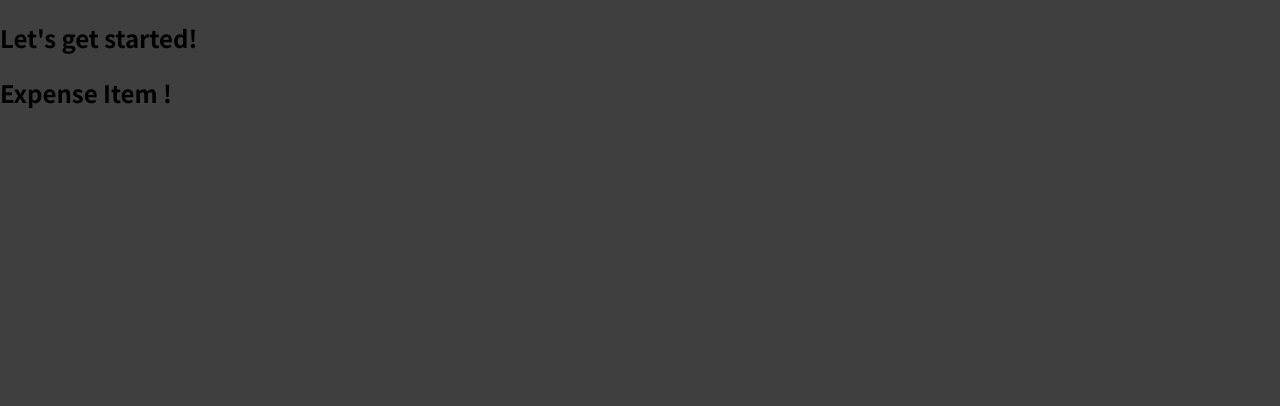
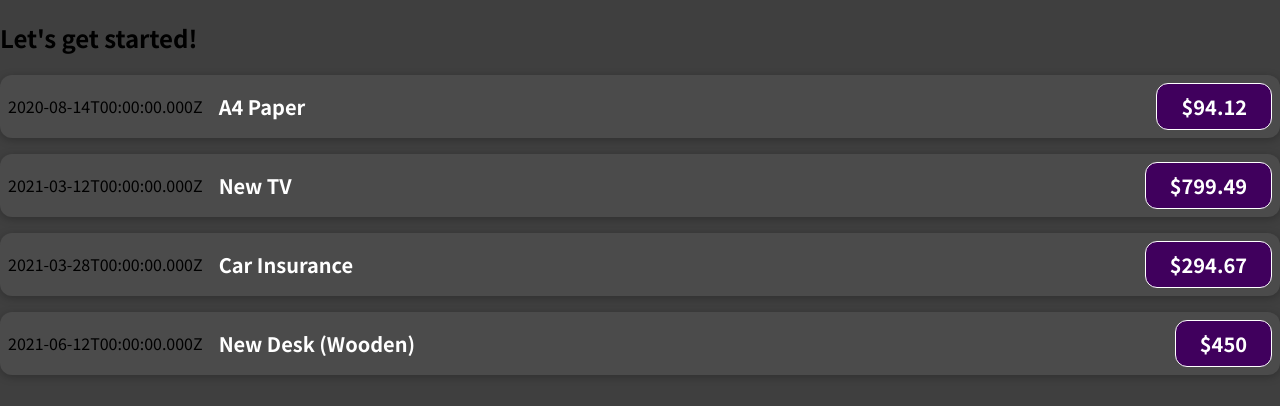
Before and after one commit to quanghuy871/reactjs, a JavaScript app: page / in a window 1280 px wide. Shown: the top 406 px of the page. Built offline with nearby package versions, Linux system fonts and the light colour scheme.

Commit message:
Passing data via props

```diff
--- a/src/App.js
+++ b/src/App.js
@@ -1,11 +1,41 @@
 import ExpenseItem from './component/ExpenseItem';
 
 function App() {
+  const expenses = [
+    {
+      id: 'e1',
+      title: 'A4 Paper',
+      amount: 94.12,
+      date: new Date(2020, 7, 14),
+    },
+    {
+      id: 'e2',
+      title: 'New TV',
+      amount: 799.49,
+      date: new Date(2021, 2, 12),
+    },
+    {
+      id: 'e3',
+      title: 'Car Insurance',
+      amount: 294.67,
+      date: new Date(2021, 2, 28),
+    },
+    {
+      id: 'e4',
+      title: 'New Desk (Wooden)',
+      amount: 450,
+      date: new Date(2021, 5, 12),
+    },
+  ];
+
   return (
-    <div>
-      <h2>Let's get started!</h2>
-      <ExpenseItem></ExpenseItem>
-    </div>
+      <div>
+        <h2>Let's get started!</h2>
+        <ExpenseItem title={expenses[0].title} date={expenses[0].date} amout={expenses[0].amount}/>
+        <ExpenseItem title={expenses[1].title} date={expenses[1].date} amout={expenses[1].amount}/>
+        <ExpenseItem title={expenses[2].title} date={expenses[2].date} amout={expenses[2].amount}/>
+        <ExpenseItem title={expenses[3].title} date={expenses[3].date} amout={expenses[3].amount}/>
+      </div>
   );
 }
 
--- /dev/null
+++ b/src/component/ExpenseItem.css
@@ -0,0 +1,56 @@
+.expense-item {
+    display: flex;
+    justify-content: space-between;
+    align-items: center;
+    box-shadow: 0 2px 8px rgba(0, 0, 0, 0.25);
+    padding: 0.5rem;
+    margin: 1rem 0;
+    border-radius: 12px;
+    background-color: #4b4b4b;
+}
+
+.expense-item__description {
+    display: flex;
+    flex-direction: column;
+    gap: 1rem;
+    align-items: flex-end;
+    flex-flow: column-reverse;
+    justify-content: flex-start;
+    flex: 1;
+}
+
+.expense-item h2 {
+    color: #3a3a3a;
+    font-size: 1rem;
+    flex: 1;
+    margin: 0 1rem;
+    color: white;
+}
+
+.expense-item__price {
+    font-size: 1rem;
+    font-weight: bold;
+    color: white;
+    background-color: #40005d;
+    border: 1px solid white;
+    padding: 0.5rem;
+    border-radius: 12px;
+}
+
+@media (min-width: 580px) {
+    .expense-item__description {
+        flex-direction: row;
+        align-items: center;
+        justify-content: flex-start;
+        flex: 1;
+    }
+
+    .expense-item__description h2 {
+        font-size: 1.25rem;
+    }
+
+    .expense-item__price {
+        font-size: 1.25rem;
+        padding: 0.5rem 1.5rem;
+    }
+}
--- a/src/component/ExpenseItem.js
+++ b/src/component/ExpenseItem.js
@@ -1,5 +1,15 @@
-function ExpenseItem() {
-  return <h2>Expense Item !</h2>;
+import './ExpenseItem.css';
+
+function ExpenseItem(props) {
+  return (
+      <div className="expense-item">
+        <span>{props.date.toISOString()}</span>
+        <div className="expense-item__description">
+          <h2>{props.title}</h2>
+          <span className="expense-item__price">${props.amout}</span>
+        </div>
+      </div>
+  );
 }
 
 export default ExpenseItem;
```
Also changed, not shown: 1 other file (tests, documents, lock files or other folders).
